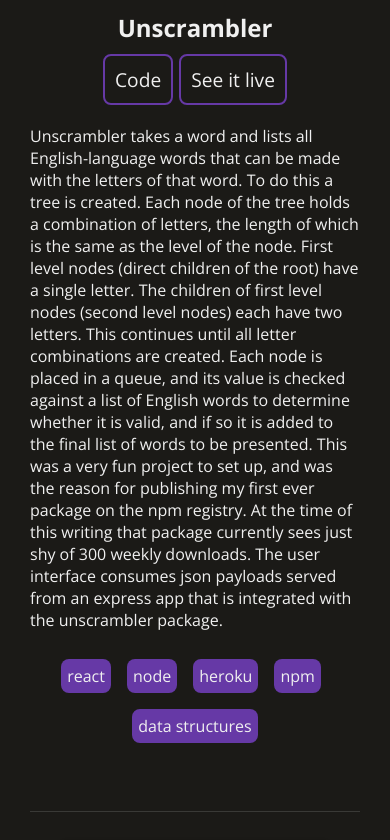
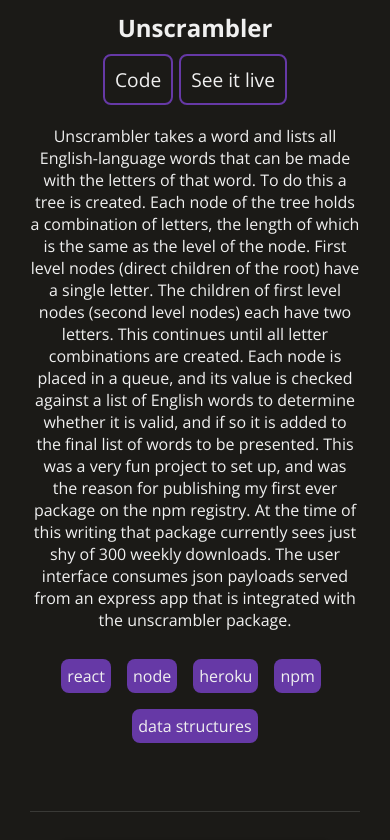
Before and after one commit to nsars19/portfolio, a React (Create React App) app: page / in a window 390 px wide. Shown: the part 1380-2220 px from the top of the page. Built offline with nearby package versions, Linux system fonts and the light colour scheme.

Commit message:
center align description text at mobile screen sizes

```diff
--- a/src/components/projects/components/desc.js
+++ b/src/components/projects/components/desc.js
@@ -2,6 +2,10 @@ import styled from "styled-components";
 
 const StyledDescription = styled.p`
   max-width: 500px;
+
+  @media (max-width: 1024px) {
+    text-align: center;
+  }
 `;
 
 export default function Description({ text }) {
```
